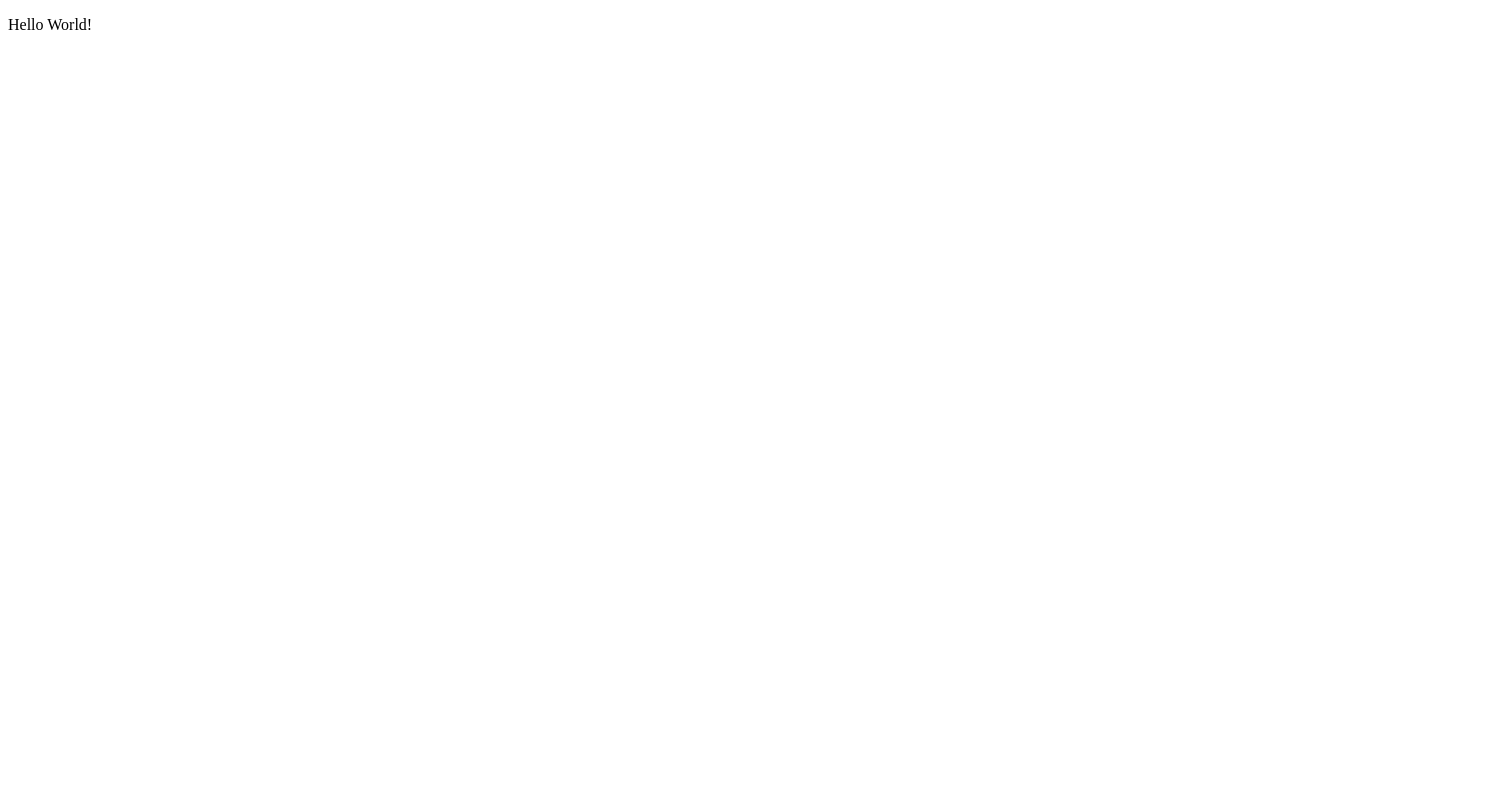
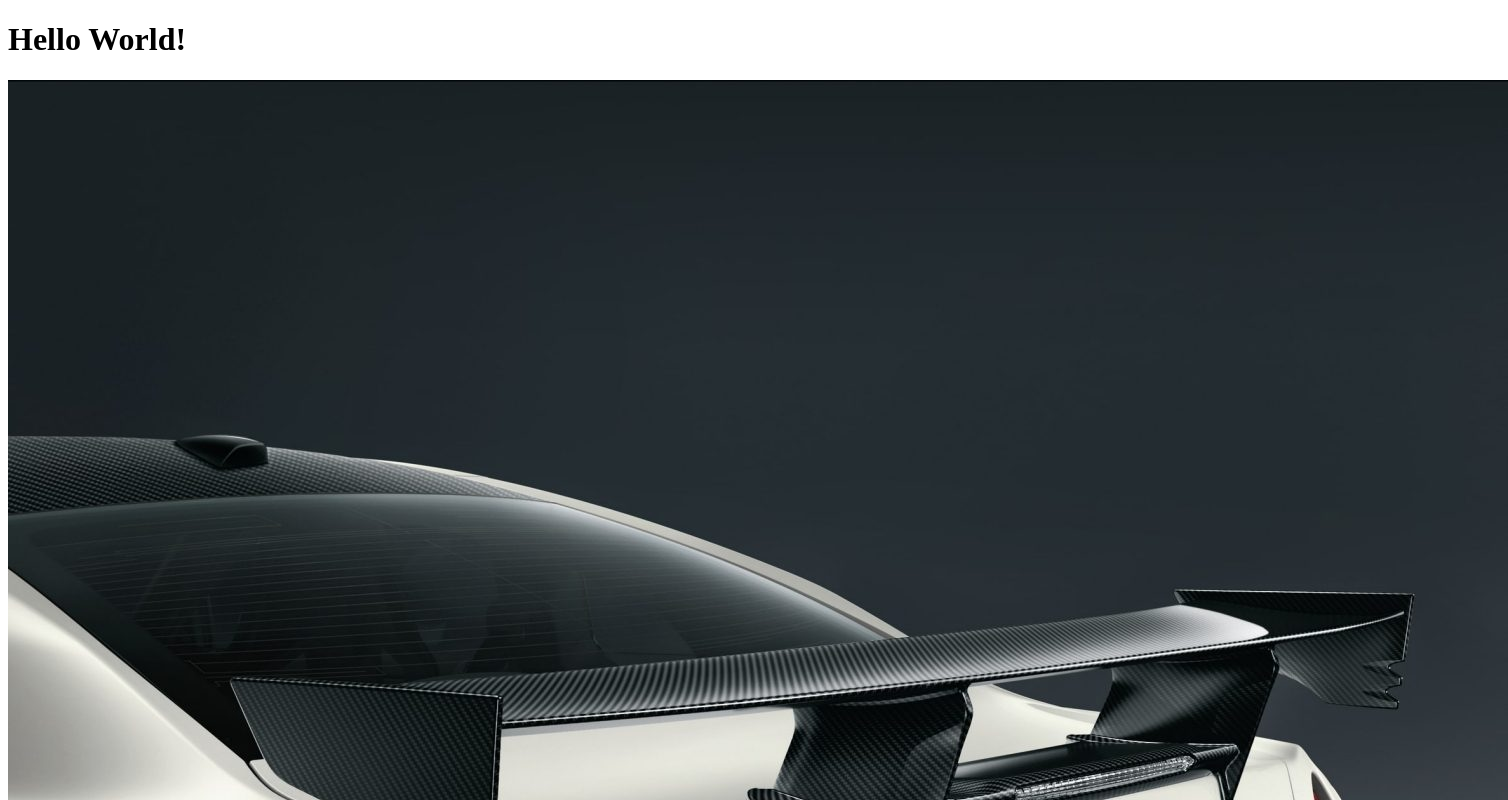
Before and after one commit to EstevaoZVT/primeiro-site, a plain HTML site: page index.html in a window 1280 px wide. Shown: the top 800 px of the page, 1508 px wide, since content can reach past the window. Drawn offline with Linux system fonts and the light colour scheme.

Commit message:
Foto do Produto

```diff
--- a/index.html
+++ b/index.html
@@ -7,7 +7,8 @@
     <title>Document</title>
 </head>
 <body>
-    <p>Hello World!</p>
+    <h1>Hello World!</h1>
+    <img src="images/nissangtr.jpeg" ?>
 </body>
 <script>
 
```
Also changed, not shown: images/nissangtr.jpeg (added).
